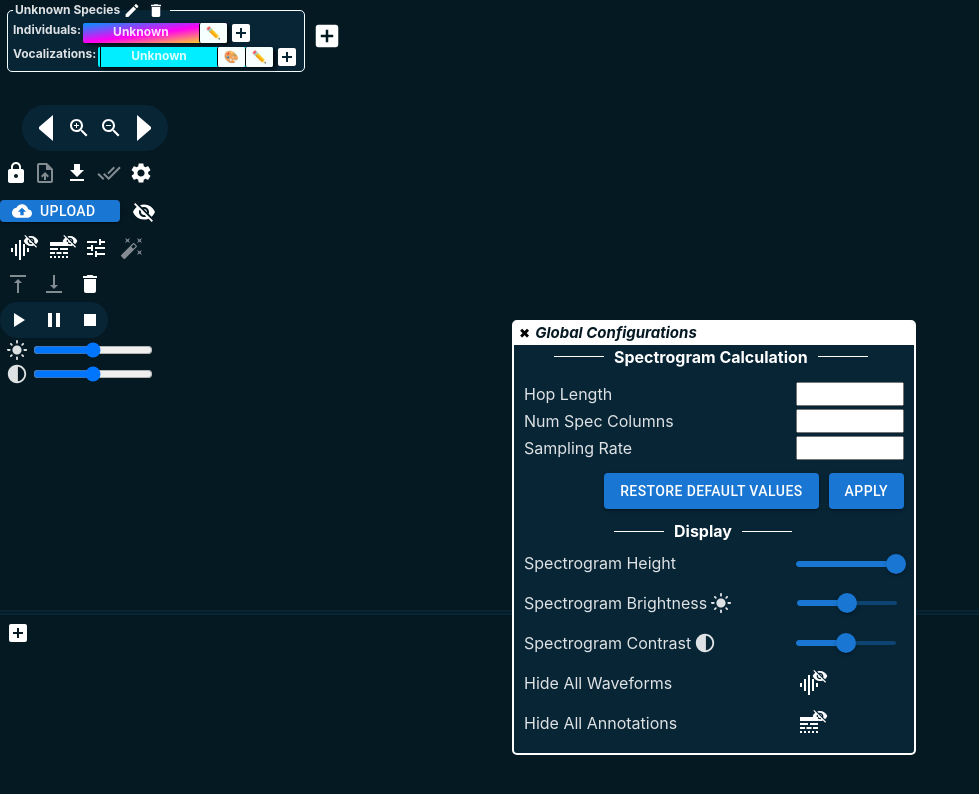
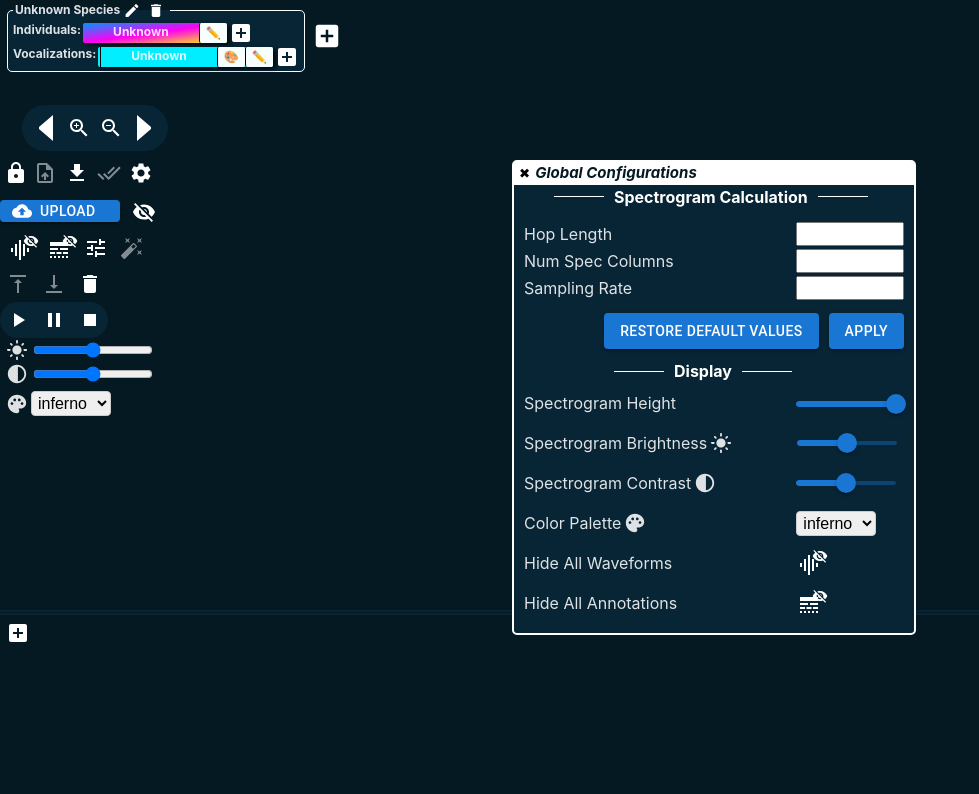
Before and after one commit to nccratliri-ml-wp/vocal-annotation-frontend, a React (Vite) app: page / in a window 1280 px wide. Both pictures are taken after a click on the button 141 px from the left and 172 px from the top of the page. Shown: the top 794 px of the page, without its empty margins (0-979 px from the left). Built offline with nearby package versions, Linux system fonts and the light colour scheme; no server answers.

Commit message:
color palette

```diff
--- a/src/App.jsx
+++ b/src/App.jsx
@@ -101,6 +101,7 @@ function App() {
     const [ specContrast, setSpecContrast ] = useState(1.0);
     const [ sliderSpecBrightnessValue, setSliderSpecBrightnessValue] = useState(1);
     const [ sliderSpecContrastValue, setSliderSpecContrastValue] = useState(1);
+    const [ colorMap, setColorMap] = useState('inferno');
 
     // Species Array
     const [speciesArray, setSpeciesArray] = useState(() => {
@@ -377,6 +378,7 @@ function App() {
                     showAllLabels={showAllLabels}
                     globalSpecBrightness={specBrightness}
                     globalSpecContrast={specContrast}
+                    globalColorMap={colorMap}
                 />
             )
         })
@@ -1005,6 +1007,8 @@ function App() {
                         sliderSpecContrastValue={sliderSpecContrastValue}
                         handleSliderSpecContrastChange={handleSliderSpecContrastChange}
                         handleSliderSpecContrastMouseUp={handleSliderSpecContrastMouseUp}
+                        colorMap={colorMap}
+                        setColorMap={setColorMap}
                     />
                 }
 
--- a/src/GlobalConfig.jsx
+++ b/src/GlobalConfig.jsx
@@ -19,6 +19,7 @@ import Slider from '@mui/material/Slider';
 import LineStyleIcon from '@mui/icons-material/LineStyle';
 import ContrastIcon from '@mui/icons-material/Contrast';
 import LightModeIcon from '@mui/icons-material/LightMode';
+import PaletteIcon from '@mui/icons-material/Palette';
 
 function GlobalConfig (
             {
@@ -44,7 +45,9 @@ function GlobalConfig (
                 handleSliderSpecBrightnessMouseUp,
                 sliderSpecContrastValue,
                 handleSliderSpecContrastChange,
-                handleSliderSpecContrastMouseUp
+                handleSliderSpecContrastMouseUp,
+                colorMap,
+                setColorMap,
             }
         )
     {
@@ -228,6 +231,34 @@ function GlobalConfig (
                                 style={{"width":"100px"}}
                             />
                     </div>
+                    <div style={{ display: "flex", alignItems: "center", "marginLeft":"10px", "marginRight":"10px", height:"40px" }}>
+                                                Color Palette
+                                                <PaletteIcon style={{marginLeft: "3px", marginRight: "150px", width:"22px" }} />
+                                                <select
+                                                    id="colormap"
+                                                    value={colorMap}
+                                                    onChange={(event) => {
+                                                        setColorMap(event.target.value);
+                                                    }}
+                                                    style={{
+                                                    // width: '100%',
+                                                    // height: '30px',
+                                                    padding: '2px',
+                                                    fontSize: '16px',
+                                                    borderRadius: '4px',
+                                                    border: '1px solid #ccc',
+                                                    }}
+                                                >
+                                                    {/* Dropdown options */}
+                                                    <option value="inferno">inferno</option>
+                                                    <option value="viridis">viridis</option>
+                                                    <option value="magma">magma</option>
+                                                    <option value="gray">gray</option>
+                                                    <option value="plasma">plasma</option>
+                                                    <option value="cividis">cividis</option>
+                                                </select>
+                                        </div>
+
                     <Box style={{"paddingLeft":"10px", "paddingBottom":"0px", height:"40px" }} display={"flex"} alignItems={"center"}>{showAllWaveforms?"Hide All Waveforms":"Show All Waveforms"}
                         <Box style={{"paddingLeft": showAllWaveforms? "125px":"118px"}}>
                             <Tooltip title={showAllWaveforms?"Hide":"Show"}>
--- a/src/LocalFileUpload.jsx
+++ b/src/LocalFileUpload.jsx
@@ -17,7 +17,8 @@ function LocalFileUpload(
             passSpectrogramIsLoadingToTrack,
             handleUploadResponse,
             handleUploadError,
-            strictMode
+            strictMode,
+            colorMap,
         }
     )
 {
@@ -39,6 +40,7 @@ function LocalFileUpload(
         formData.append('bins_per_octave', binsPerOctave);
         formData.append('min_frequency', minFreq);
         formData.append('max_frequency', maxFreq);
+        formData.append('color_map', colorMap);
         uploadLocalFile(formData, file.name);
     }
 
--- a/src/Track.jsx
+++ b/src/Track.jsx
@@ -30,11 +30,8 @@ import {Button} from '@mui/material';
 import LineStyleIcon from '@mui/icons-material/LineStyle';
 import ContrastIcon from '@mui/icons-material/Contrast';
 import LightModeIcon from '@mui/icons-material/LightMode';
-
-import Select from '@mui/material/Select';
-import MenuItem from '@mui/material/MenuItem';
-import FormControl from '@mui/material/FormControl';
-import InputLabel from '@mui/material/InputLabel';
+import PaletteIcon from '@mui/icons-material/Palette';
+
 
 // Internal dependencies
 import Parameters from "./Parameters.jsx"
@@ -110,7 +107,8 @@ function Track(
                             showAllWaveforms,
                             showAllLabels,
                             globalSpecBrightness,
-                            globalSpecContrast
+                            globalSpecContrast,
+                            globalColorMap,
                         }
                     )
                 {
@@ -237,6 +235,7 @@ function Track(
     const [ specContrast, setSpecContrast ] = useState(1.0);
     const [sliderSpecBrightnessValue, setSliderSpecBrightnessValue] = useState(1);
     const [sliderSpecContrastValue, setSliderSpecContrastValue] = useState(1);
+    const [colorMap, setColorMap] = useState('inferno');
 
     /* ++++++++++++++++++++ Pass methods ++++++++++++++++++++ */
 
@@ -316,7 +315,8 @@ function Track(
             min_frequency: Number(minFreq),
             max_frequency: Number(maxFreq),
             brightness: specBrightness,
-            contrast: specContrast
+            contrast: specContrast,
+            color_map: colorMap,
         }
 
         try {
@@ -2565,7 +2565,7 @@ function Track(
 
             getSpecAndAudioArray()
 
-    }, [currentStartTime, globalClipDuration, audioId, specBrightness, specContrast])
+    }, [currentStartTime, globalClipDuration, audioId, specBrightness, specContrast, colorMap])
 
     // When a user adds, deletes, renames or recolors species, individuals or clusternames in the SpeciesMenu Component
     useEffect(() => {
@@ -2826,6 +2826,10 @@ function Track(
         setSpecContrast( globalSpecContrast )
         setSliderSpecContrastValue( globalSpecContrast )
     },[ globalSpecContrast ]);
+
+    useEffect(()=>{
+        setColorMap( globalColorMap )
+    },[ globalColorMap ]);
 
 
     return (
@@ -2912,6 +2916,7 @@ function Track(
                                                 handleUploadResponse={handleUploadResponse}
                                                 handleUploadError={handleUploadError}
                                                 strictMode={strictMode}
+                                                colorMap={colorMap}
                                             />
                                             <Tooltip title={`Hide Track ${trackData.trackIndex}`}>
                                                 <IconButton
@@ -3118,6 +3123,34 @@ function Track(
                                                 style = {{"width":`${TRACK_SIDEBAR_WIDTH - 100}px`}}
                                                 />
                                         </div>
+                                        <div style={{ display: "flex", alignItems: "center", "marginLeft":"3px", "marginRight":"10px", "marginTop":"5px" }}>
+                                                <Tooltip title="Color Palette">
+                                                    <PaletteIcon style={{marginLeft: "3px", marginRight: "3px", width:"22px" }} />
+                                                </Tooltip>
+                                                <select
+                                                    id="colormap"
+                                                    value={colorMap}
+                                                    onChange={(event) => {
+                                                        setColorMap(event.target.value);
+                                                    }}
+                                                    style={{
+                                                    width: '100%',
+                                                    // height: '30px',
+                                                    padding: '2px',
+                                                    fontSize: '16px',
+                                                    borderRadius: '4px',
+                                                    border: '1px solid #ccc',
+                                                    }}
+                                                >
+                                                    {/* Dropdown options */}
+                                                    <option value="inferno">inferno</option>
+                                                    <option value="viridis">viridis</option>
+                                                    <option value="magma">magma</option>
+                                                    <option value="gray">gray</option>
+                                                    <option value="plasma">plasma</option>
+                                                    <option value="cividis">cividis</option>
+                                                </select>
+                                        </div>
 
                                         {showLocalConfigWindow && !spectrogramIsLoading &&
                                             <Parameters
--- a/src/index.css
+++ b/src/index.css
@@ -287,7 +287,7 @@ html, body {
 
 #global-config-window{
   position: fixed;
-  top: 40%;
+  top: 20%;
   left: 40%;
   z-index: 4;
   width: 400px;
```
